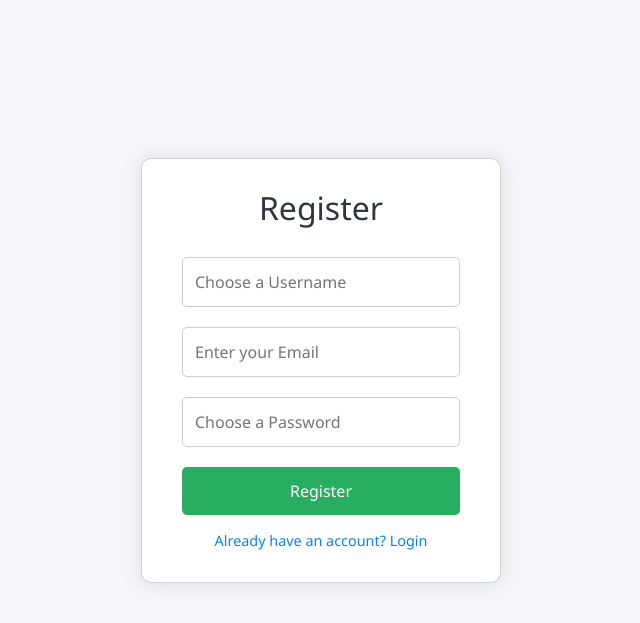
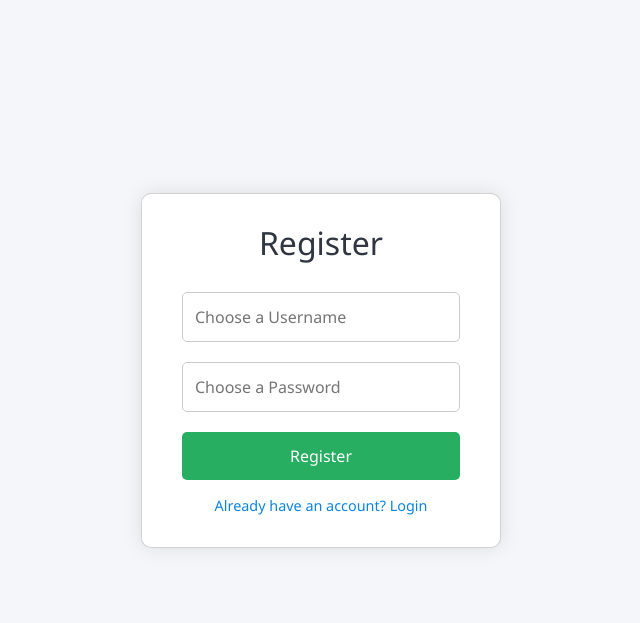
Before and after one commit to sampadapansare/truescreen, a Flask app: page /register in a window 1280 px wide. Shown: the part 61-684 px from the top of the page, without its empty margins (319-959 px from the left). Run offline with Flask 3, Linux system fonts and the light colour scheme.

Commit message:
register.html

```diff
--- a/templates/register.html
+++ b/templates/register.html
@@ -75,7 +75,6 @@
       <h2>Register</h2>
       <form method="POST">
         <input type="text" name="username" placeholder="Choose a Username" required>
-        <input type="email" name="email" placeholder="Enter your Email" required>
         <input type="password" name="password" placeholder="Choose a Password" required>
         <button type="submit">Register</button>
       </form>
```
